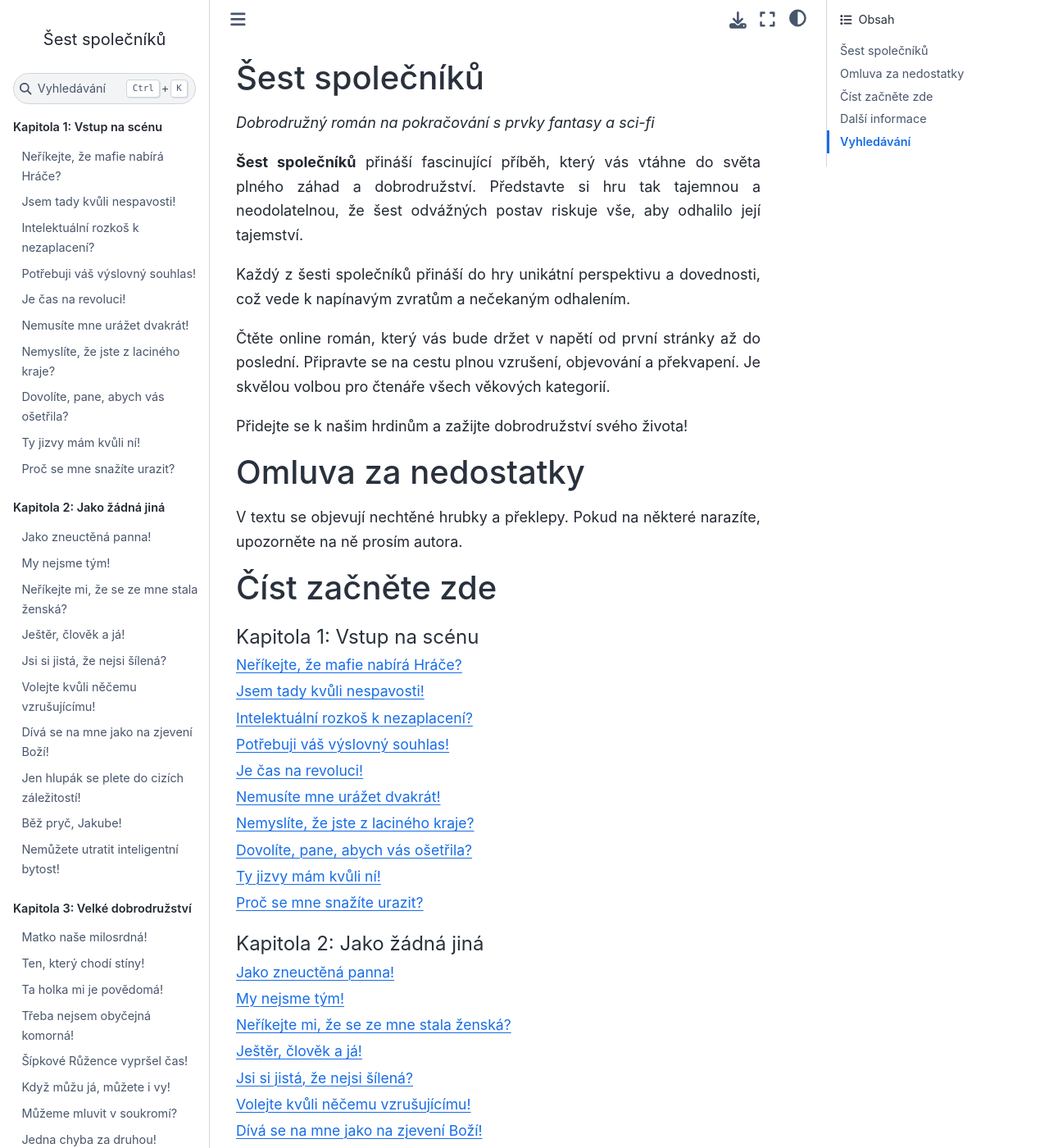
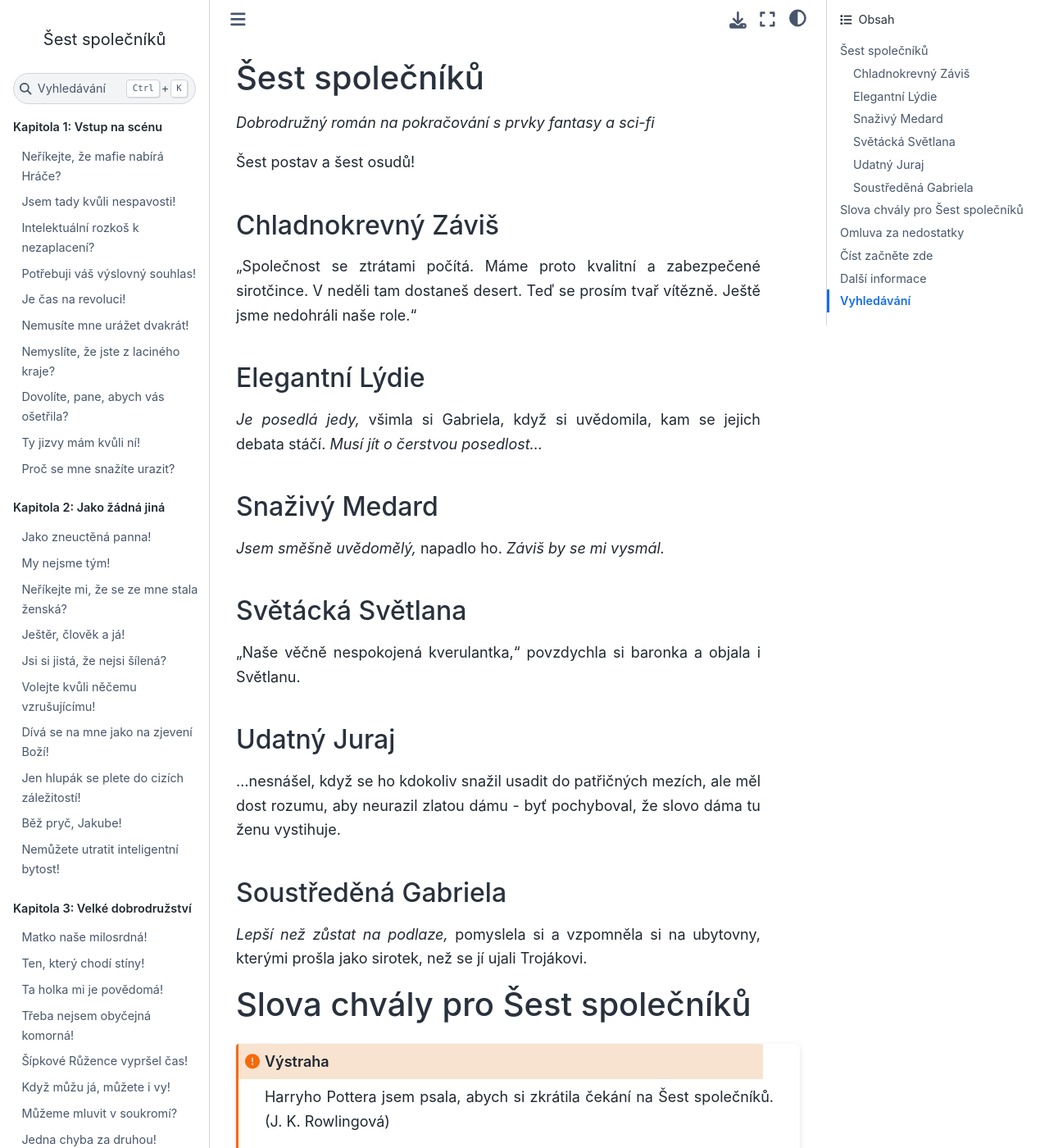
Before and after one commit to hanpari/sest-spolecniku, a Sphinx documentation site: the page built from source/index.rst, in a window 1280 px wide and 1400 px high. Shown: the whole window at 82% size. Built offline with Sphinx 7.4.7 and the Sphinx Book theme 1.1.4, drawn with Linux system fonts in a browser that asks for light colours; some of the changed text lies outside the part shown.

Commit message:
Pripravuji...

```diff
--- a/source/index.rst
+++ b/source/index.rst
@@ -3,14 +3,54 @@
 
 *Dobrodružný román na pokračování s prvky fantasy a sci-fi*
 
-**Šest společníků** přináší fascinující příběh, který vás vtáhne do světa plného záhad a dobrodružství. Představte si hru tak tajemnou a neodolatelnou, že šest odvážných postav riskuje vše, aby odhalilo její tajemství.
+Šest postav a šest osudů!
 
-Každý z šesti společníků přináší do hry unikátní perspektivu a dovednosti, což vede k napínavým zvratům a nečekaným odhalením.
+Chladnokrevný Záviš
+-------------------
 
-Čtěte online román, který vás bude držet v napětí od první stránky až do poslední. Připravte se na cestu plnou vzrušení, objevování a překvapení. Je skvělou volbou pro čtenáře všech věkových kategorií.
+"Společnost se ztrátami počítá. Máme proto kvalitní a zabezpečené sirotčince. V neděli tam dostaneš desert. Teď se prosím tvař vítězně. Ještě jsme nedohráli naše role."
 
-Přidejte se k našim hrdinům a zažijte dobrodružství svého života!
+Elegantní Lýdie
+---------------
 
+*Je posedlá jedy,* všimla si Gabriela, když si uvědomila, kam se jejich debata stáčí. *Musí jít o čerstvou posedlost...*
+
+Snaživý Medard
+--------------
+
+*Jsem směšně uvědomělý,* napadlo ho. *Záviš by se mi vysmál.*
+
+Světácká Světlana
+-----------------
+
+"Naše věčně nespokojená kverulantka," povzdychla si baronka a objala i Světlanu.
+
+Udatný Juraj
+------------
+
+...nesnášel, když se ho kdokoliv snažil usadit do patřičných mezích, ale měl dost rozumu, aby neurazil zlatou dámu - byť pochyboval, že slovo dáma tu ženu vystihuje.
+
+Soustředěná Gabriela
+--------------------
+
+*Lepší než zůstat na podlaze,* pomyslela si a vzpomněla si na ubytovny, kterými prošla jako sirotek, než se jí ujali Trojákovi.
+
+Slova chvály pro Šest společníků
+================================
+
+.. attention::
+
+   Harryho Pottera jsem psala, abych si zkrátila čekání na Šest společníků. (J. K. Rowlingová)
+
+   Já a Galové jsme shodli na málo věcech. Šest společníků je jedna z nich! (I. Caesar - Zápisky z války galské)
+
+   Konečně můžeme napsat upřímnou kladnou recenzi! (New York Times)
+
+   Romány se dělí na dobré a špatné. A pak je tu Šest společníků!  (J. Wittlin - Vádemékum pro...)
+
+   Neztrácela bych čas s Padesáti odstíny šedi, kdybych mohla číst Šest společníků. (E. L. James)
+
+   Goodbody, co je to za bolšánskou propagandu? (P. Ryan - Jak jsem vyhrál válku)
 
 Omluva za nedostatky
 ====================
```
Also changed, not shown: source/sest_spolecniku/006-spatne-zpravy/2.md (+4 -4 lines), source/sest_spolecniku/006-spatne-zpravy/3.md (added, +198 -0 lines).
